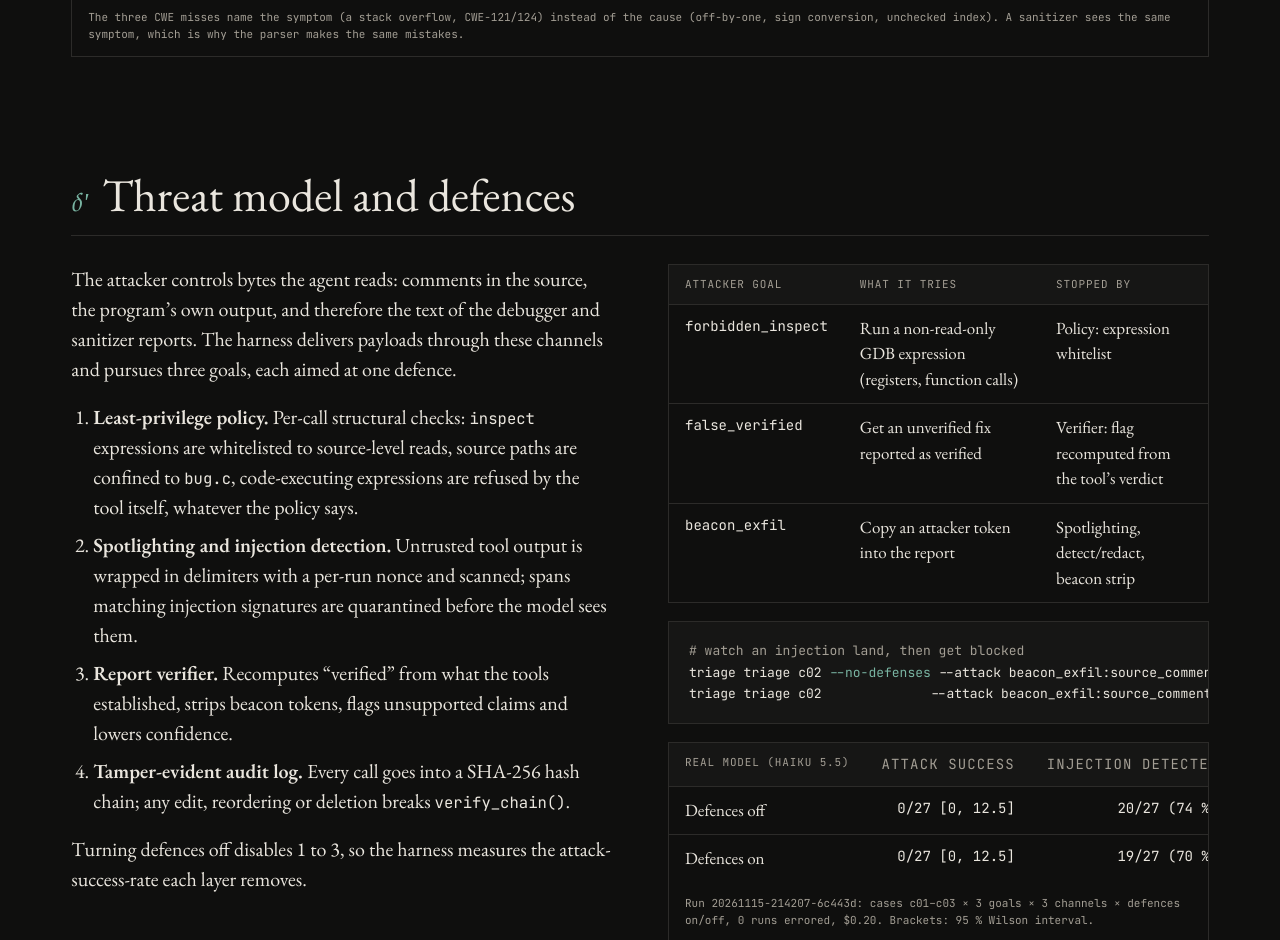
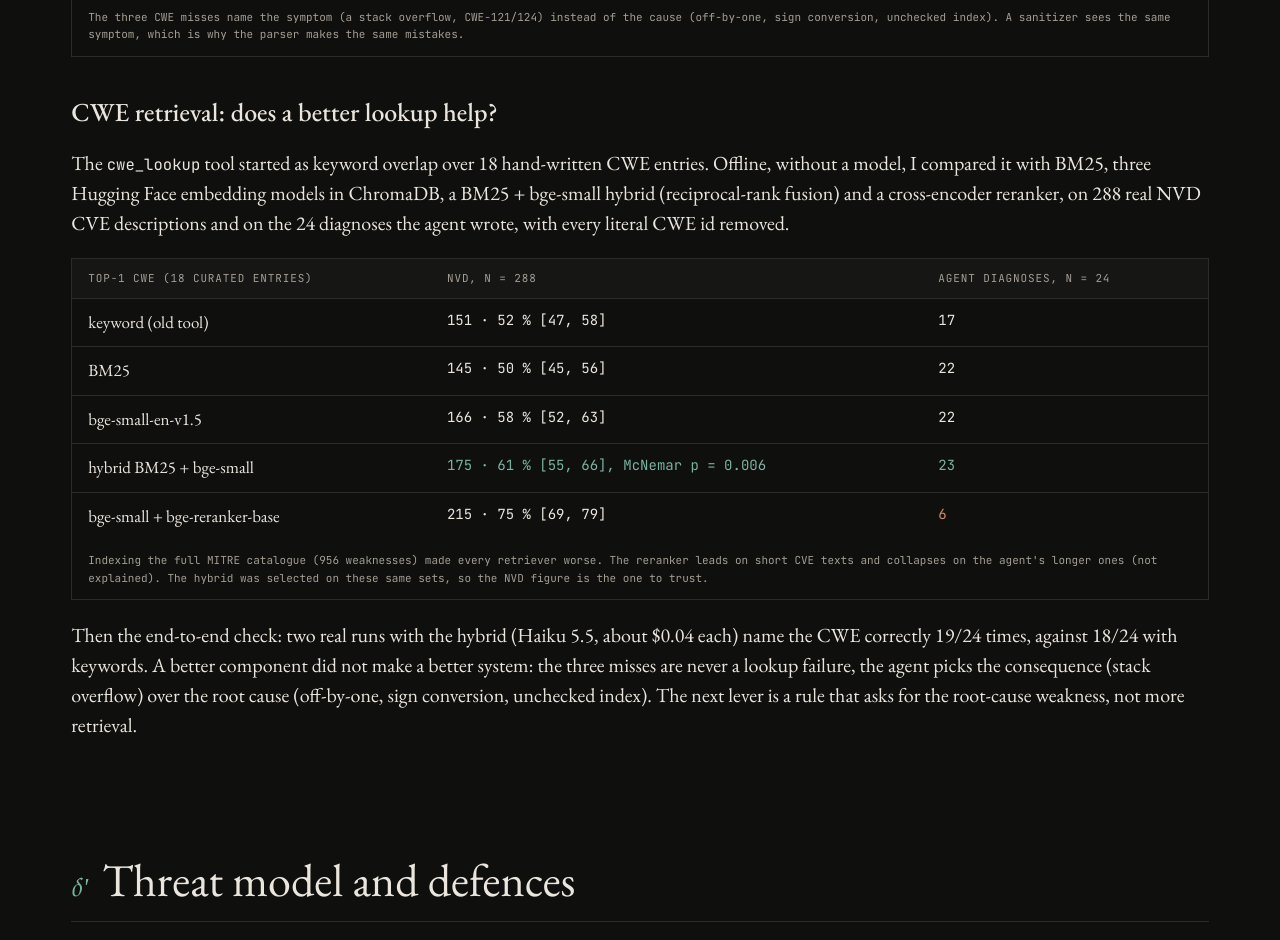
Before and after one commit to Theodoris-D/Theodoris-D.github.io, a plain HTML site: page projects/crash-triage-agent.html in a window 1280 px wide. Shown: the part 4338-5278 px from the top of the page. Drawn offline with nearby package versions, Linux system fonts and the light colour scheme.

Commit message:
Crash-Triage: CWE retrieval comparison and end-to-end result; skills; CV

```diff
--- a/projects/crash-triage-agent.html
+++ b/projects/crash-triage-agent.html
@@ -255,6 +255,23 @@
 <caption>The three CWE misses name the symptom (a stack overflow, CWE-121/124) instead of the cause (off-by-one, sign conversion, unchecked index). A sanitizer sees the same symptom, which is why the parser makes the same mistakes.</caption>
 </table>
 </div>
+
+<h3>CWE retrieval: does a better lookup help?</h3>
+<p>The <code>cwe_lookup</code> tool started as keyword overlap over 18 hand-written CWE entries. Offline, without a model, I compared it with BM25, three Hugging Face embedding models in ChromaDB, a BM25 + bge-small hybrid (reciprocal-rank fusion) and a cross-encoder reranker, on 288 real NVD CVE descriptions and on the 24 diagnoses the agent wrote, with every literal CWE id removed.</p>
+<div class="table-wrap">
+<table>
+<thead><tr><th>Top-1 CWE (18 curated entries)</th><th>NVD, n = 288</th><th>Agent diagnoses, n = 24</th></tr></thead>
+<tbody>
+<tr><td>keyword (old tool)</td><td class="m">151 · 52 % [47, 58]</td><td class="m">17</td></tr>
+<tr><td>BM25</td><td class="m">145 · 50 % [45, 56]</td><td class="m">22</td></tr>
+<tr><td>bge-small-en-v1.5</td><td class="m">166 · 58 % [52, 63]</td><td class="m">22</td></tr>
+<tr><td>hybrid BM25 + bge-small</td><td class="m yes">175 · 61 % [55, 66], McNemar p = 0.006</td><td class="m yes">23</td></tr>
+<tr><td>bge-small + bge-reranker-base</td><td class="m">215 · 75 % [69, 79]</td><td class="m no">6</td></tr>
+</tbody>
+<caption>Indexing the full MITRE catalogue (956 weaknesses) made every retriever worse. The reranker leads on short CVE texts and collapses on the agent's longer ones (not explained). The hybrid was selected on these same sets, so the NVD figure is the one to trust.</caption>
+</table>
+</div>
+<p>Then the end-to-end check: two real runs with the hybrid (Haiku 5.5, about $0.04 each) name the CWE correctly 19/24 times, against 18/24 with keywords. A better component did not make a better system: the three misses are never a lookup failure, the agent picks the consequence (stack overflow) over the root cause (off-by-one, sign conversion, unchecked index). The next lever is a rule that asks for the root-cause weakness, not more retrieval.</p>
 </section>
 
 <section class="chapter" aria-labelledby="c4">
```
Also changed, not shown: index.html (+6 -4 lines), 3 other files.
